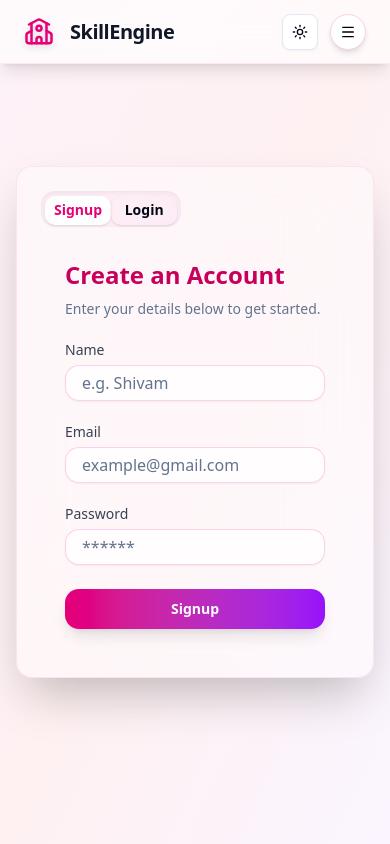
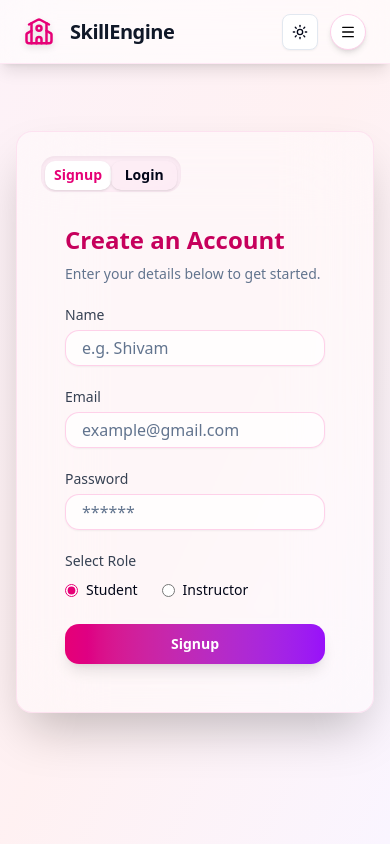
Before and after one commit to Sm6718858/SkillEngine, a React (Vite) app in the folder Client/: page /login in a window 390 px wide. Built offline with nearby package versions, Linux system fonts and the light colour scheme; no server answers.

Commit message:
explore responsiveness and enhance

```diff
--- a/Client/src/pages/Login.jsx
+++ b/Client/src/pages/Login.jsx
@@ -38,6 +38,7 @@ export function Login() {
     name: "",
     email: "",
     password: "",
+    role: "student",
   });
 
   const [registerUser, { data, error, isLoading }] =
@@ -164,6 +165,42 @@ export function Login() {
                   onChange={(e) => changeInputHandle(e, "signup")}
                   placeholder="******"
                 />
+                <div className="grid gap-3">
+  <Label className="text-gray-700 dark:text-pink-200">
+    Select Role
+  </Label>
+
+  <div className="flex gap-6">
+    <label className="flex items-center gap-2 cursor-pointer">
+      <input
+        type="radio"
+        name="role"
+        value="student"
+        checked={signupInput.role === "student"}
+        onChange={(e) =>
+          setSignupInput({ ...signupInput, role: e.target.value })
+        }
+        className="accent-pink-600"
+      />
+      <span className="text-sm dark:text-pink-200">Student</span>
+    </label>
+
+    <label className="flex items-center gap-2 cursor-pointer">
+      <input
+        type="radio"
+        name="role"
+        value="instructor"
+        checked={signupInput.role === "instructor"}
+        onChange={(e) =>
+          setSignupInput({ ...signupInput, role: e.target.value })
+        }
+        className="accent-pink-600"
+      />
+      <span className="text-sm dark:text-pink-200">Instructor</span>
+    </label>
+  </div>
+</div>
+
               </CardContent>
 
               <CardFooter>
```
Also changed, not shown: 1 other file (tests, documents, lock files or other folders).
